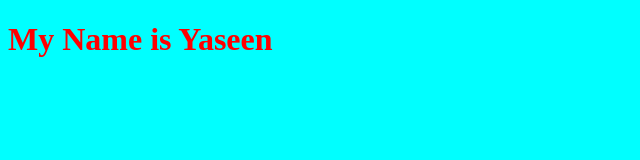
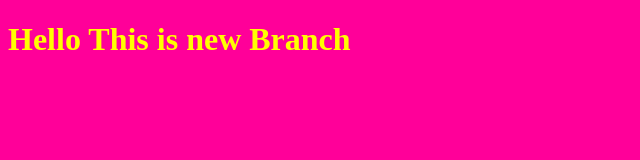
Before and after one commit to Yaseen-Alhmadi/GetCors, a plain HTML site: page index.html in a window 1280 px wide. Shown: the whole page, without its empty margins (0-640 px from the left). Drawn offline with Linux system fonts and the light colour scheme.

Commit message:
changing style for the title

```diff
--- a/index.html
+++ b/index.html
@@ -7,7 +7,7 @@
     <link rel="stylesheet" href="style.css">
 </head>
 <body>
-    <h1>My Name is Yaseen</h1>
+    <h1>Hello This is new Branch</h1>
     <script src="app.js"></script>
 </body>
 </html>
--- a/style.css
+++ b/style.css
@@ -1,7 +1,7 @@
 h1{
-    color: red;
+    color: yellow;
 }
 body
 {
-    background-color: aqua;
+    background-color: rgb(255, 0, 153);
 }
```
